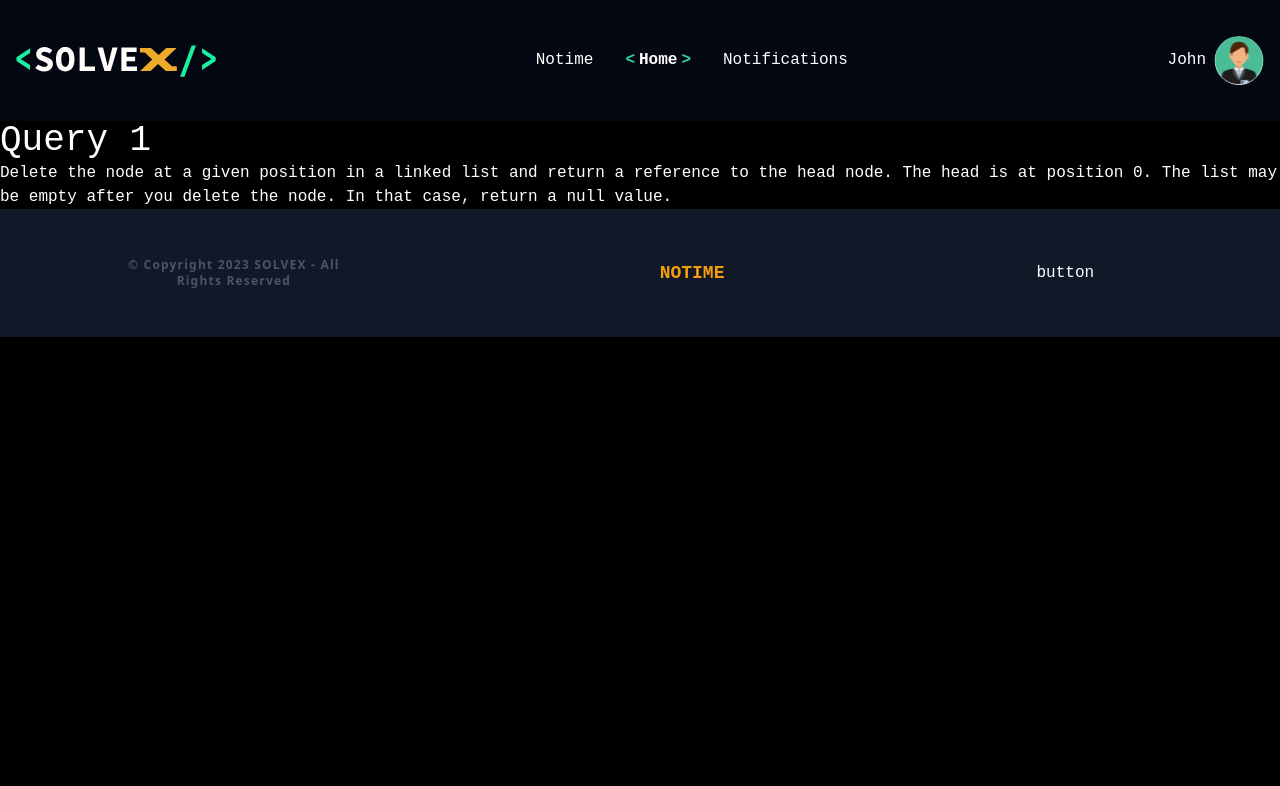
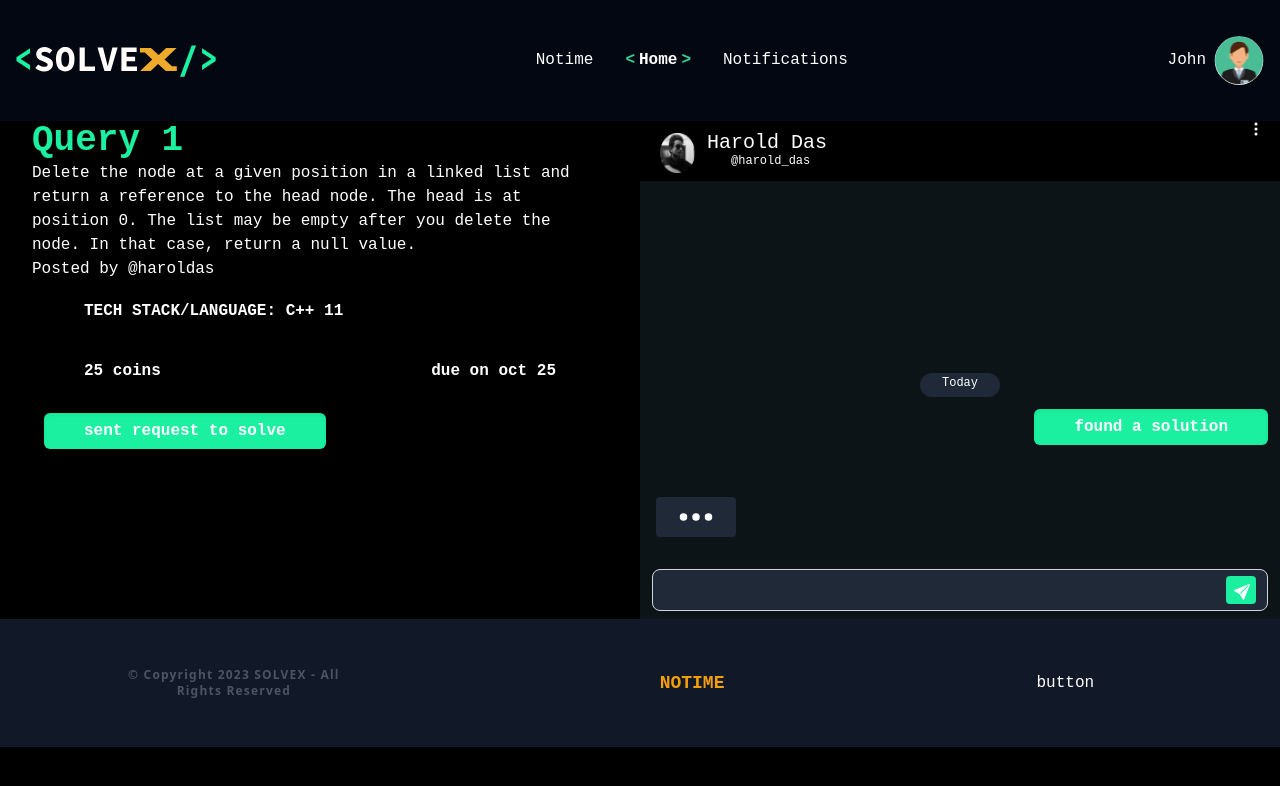
Before and after one commit to DareDevilStudios/notime-solve-x, a Next.js app: page /solve-question/1 in a window 1280 px wide. Shown: the top 786 px of the page. Built offline with nearby package versions, Linux system fonts and the light colour scheme.

Commit message:
individual questions page completed

```diff
--- a/src/common/UI/SolveQuestion/individual_questions/individual.jsx
+++ b/src/common/UI/SolveQuestion/individual_questions/individual.jsx
@@ -1,11 +1,31 @@
+import Chat_box from '@/common/components/Chat_box'
+import Common_Button from '@/common/components/Common_Button'
 import React from 'react'
 
 const Individual = () => {
   return (
     <>
-      <div>
-        <h1 className='text-4xl font'>Query 1</h1>
-        <h1>Delete the node at a given position in a linked list and return a reference to the head node. The head is at position 0. The list may be empty after you delete the node. In that case, return a null value.</h1>
+      <div className='bg-black flex flex-row'>
+        <div className='flex flex-col w-1/2 px-8'>
+          <div>
+            <h1 className='text-4xl font-black text-[#1BEFA0]'>Query 1</h1>
+            <h1>Delete the node at a given position in a linked list and return a reference to the head node. The head is at position 0. The list may be empty after you delete the node. In that case, return a null value.</h1>
+          </div>
+          <div>Posted by @haroldas</div>
+          <div>
+            <Common_Button children='TECH STACK/LANGUAGE: C++ 11' colour="#262B30" />
+          </div>
+          <div className='flex flex-row justify-between'>
+            <Common_Button children="25 coins" colour="#EEAA2B" />
+            <Common_Button children=" due on oct 25 " colour="#262B30" />
+          </div>
+          <div>
+            <Common_Button children="sent request to solve" colour="#1BEFA0" />
+          </div>
+        </div>
+        <div className='w-1/2'>
+          <Chat_box />
+        </div>
       </div>
     </>
   )
--- a/src/common/components/Chat_box.jsx
+++ b/src/common/components/Chat_box.jsx
@@ -3,12 +3,14 @@ import React from "react";
 import { BsFillSendFill } from "react-icons/bs";
 import { BsThreeDotsVertical } from "react-icons/bs";
 import { BsThreeDots } from "react-icons/bs";
+import Common_Button from "./Common_Button";
 
 const Chat_box = () => {
   return (
     <>
-      <div className="w-[578px]  bg-[#0D1418] ">
-        <div className="w-[575px] h-[60px] bg-black flex flex-row ">
+      <div className="bg-[#0D1418] w-full gap-4 ">
+        <div className="h-[60px] bg-black flex justify-between">
+          <div className="flex">
           <Image
             className=" ml-5 h-[2.5rem] mt-3"
             src="/website_screenshots/person.png"
@@ -17,17 +19,21 @@ const Chat_box = () => {
             height={10}
           />
 
+
           <p className="text-white text-xl  ml-3  mt-2">Harold Das</p>
           <p className="text-white text-xs mt-[2rem] mx-[-6rem]  ">
             @harold_das
           </p>
-          <BsThreeDotsVertical className=" w-[3rem] fill-white ml-[30rem]  mt-[1rem]" />
+          </div>
+          <div>
+          <BsThreeDotsVertical className=" w-[3rem] fill-white " />
+          </div>
         </div>
         <div className="w-[5rem] h-[1.5rem] bg-gray-800 mt-[12rem]  rounded-xl text-white mx-auto my-auto pt-0.5 text-center text-xs ">
           Today
         </div>
-        <div className="w-[25rem] h-[2.5rem] bg-[#1BEFA0] ml-[10rem] rounded-md mt-[2.5rem] pl-3 pt-2">
-          Found a Solution!
+        <div className="flex justify-end">
+          <Common_Button children="found a solution" colour="#1BEFA0" />
         </div>
         <div className="w-[5rem] h-[2.5rem] mb-[1.5rem] bg-gray-800 rounded ml-[1rem] mt-[2.5rem]">
           <BsThreeDots className="fill-white w-[3rem] my-auto mx-auto h-[2.5rem]" />
--- a/src/common/components/Common_Button.jsx
+++ b/src/common/components/Common_Button.jsx
@@ -4,16 +4,7 @@ import React from 'react'
 
 const Common_Button = ({textcolour,colour,children}) => {
   return (
-    <div>
-        {/* <h1>Common_Button</h1> */}
-        {/* <Image src="/website_screenshots/common_button.png" alt="Next.js" width={200} height={160} /> */}
-        {/* <div className="mt-[10px] bg-black h-[40px] w-[200px]">
-        <button className={`h-[27px] w-[180px] rounded-sm font-inter m-[6px] text-xs font-bold
-                bg-[#1BEFA0] text-black`}>BETA TEST</button></div> */}
-        <button className={`bg-[${colour}] py-1 px-10 m-3 h-9 rounded-md font-semibold text-[${textcolour}] shadow-inner`}>{children}</button>
-        {/* <button type={type? type : "button"} varient={varient} className={className? `btn-component ${className}`: "btn-component" } id={id} onClick={onClick}>{children}</button> */}
-
-    </div>
+    <button className={`bg-[${colour}] py-1 px-10 m-3 h-9 rounded-md font-semibold text-[${textcolour}] shadow-inner`}>{children}</button>
   )
 }
 
```
